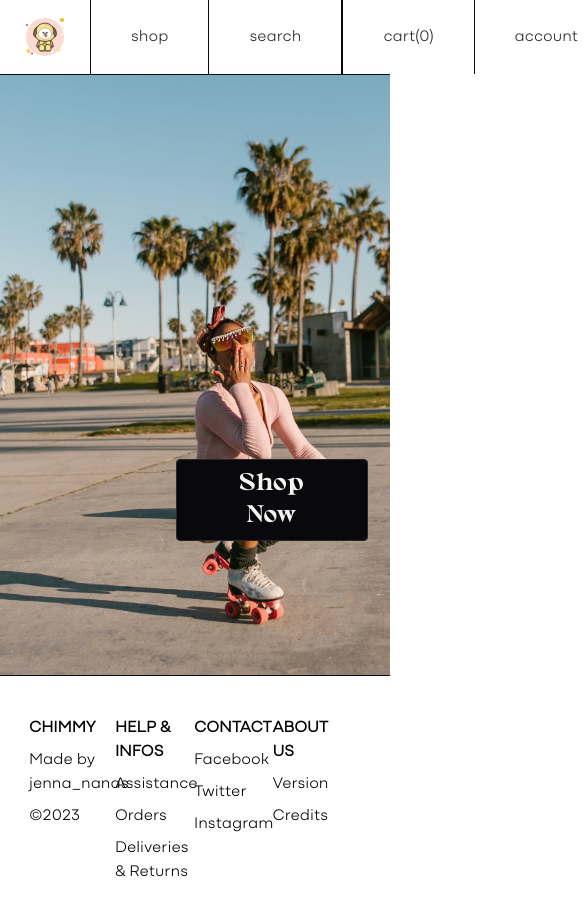
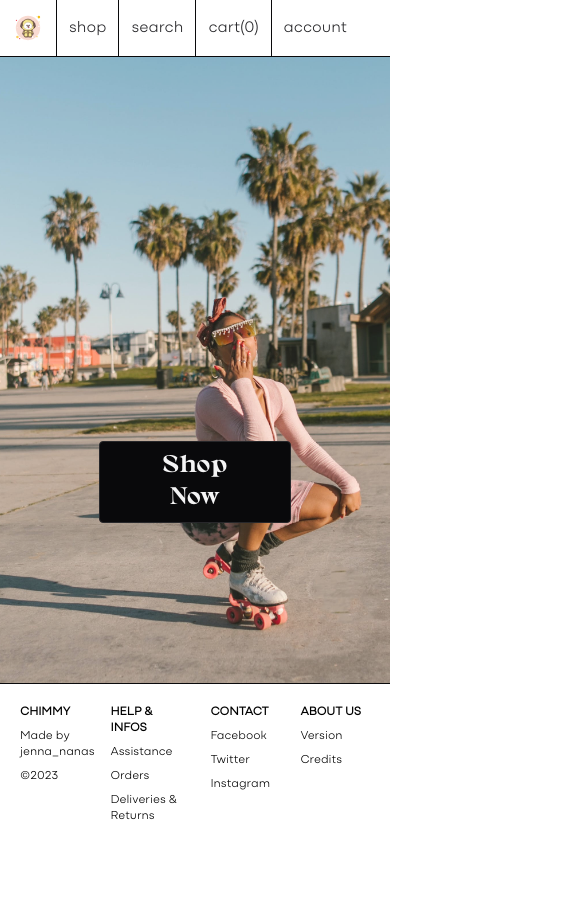
Before and after one commit to jennananas/chimmyShop, a React (Vite) app: page / in a window 390 px wide. Shown: the top 899 px of the page, 585 px wide, since content can reach past the window. After the commit the page ends 844 px from the top, so only its background shows below. Built offline with nearby package versions, Linux system fonts and the light colour scheme.

Commit message:
header footer home responsive

```diff
--- a/src/components/Footer/Footer.tsx
+++ b/src/components/Footer/Footer.tsx
@@ -14,20 +14,21 @@ export default function Footer() {
     return (
         <div className="
         border-t-[1px] border-zinc-950
-        w-full h-56
-        grid grid-cols-4
+        w-full md:h-56
+        grid grid-cols-4 gap-3
         justify-items-center
-        p-10
+        p-5 md:p-10
+
         ">
             <div className="flex flex-col gap-2">
-                <h2 className="uppercase font-bold">Chimmy</h2>
-                <p>Made by jenna_nanas</p>
-                <p>©2023</p>
+                <h2 className="uppercase font-bold text-xs md:text-lg">Chimmy</h2>
+                <p className="text-xs md:text-lg">Made by jenna_nanas</p>
+                <p className="text-xs md:text-lg">©2023</p>
             </div>
             {footerContent.map((section, index) => (
                 <div key={index} className="flex flex-col gap-2">
-                    <h2 className="uppercase font-bold">{section.sectionName}</h2>
-                    <ul className="flex flex-col gap-2">
+                    <h2 className="uppercase font-bold text-xs md:text-lg">{section.sectionName}</h2>
+                    <ul className="flex flex-col gap-2 text-xs  md:text-lg">
                         {section.sectionContent.map((title, index) => (
                             <li key={index} className="hover:text-zinc-500 hover:cursor-pointer">
                                 {title === "Crédits" ? (
--- a/src/components/Header/Header.tsx
+++ b/src/components/Header/Header.tsx
@@ -26,16 +26,16 @@ export default function Header() {
 
 
     return (
-        <div className="flex justify-between border-b-[1px] border-zinc-950">
+        <div className="flex md:justify-between border-b-[1px] border-zinc-950">
             <div id="left-content" className="flex">
-                <Link to="/" className="border-r-[1px] border-zinc-950 px-5 py-3" onClick={() => setSelectedItem("")}>
-                    <LogoIcon size="50px" />
+                <Link to="/" className="md:border-r-[1px] border-zinc-950 md:px-5 md:py-3 p-3" onClick={() => setSelectedItem("")}>
+                    <LogoIcon className="w-[32px] md:w-[50px]" />
                 </Link>
                 {menuItemsLeft.map((item) => (
                     <Link
                         to={item.path}
                         key={item.key}
-                        className={`border-r-[1px] border-zinc-950
+                        className={` border-zinc-950 border-l-[1px] md:border-r-[1px] md:border-l-0
                         ${selectedItem === item.text ? 'bg-zinc-800 text-zinc-50' : 'bg-zinc-0 text-zinc-800'}`}
                         onClick={() => handleItemClick(item)}
                     >
@@ -44,10 +44,11 @@ export default function Header() {
                 ))}
             </div>
             {selectedItem === "search" && (
-                <div className="items-center flex">
+                <div className="items-center lg:flex hidden">
                     <SearchBar />
                 </div>
             )}
+
 
             <div id="right-content" className="flex">
                 {menuItemsRight.map((item) => (
--- a/src/components/Header/HeaderItem.tsx
+++ b/src/components/Header/HeaderItem.tsx
@@ -12,7 +12,7 @@ export default function HeaderItem({ textContent, onClick }: HeaderItemProps) {
 
     return (
         <span className={`
-        px-10 py-3
+        md:px-10 md:py-3 p-3
         flex items-center
         grow
         cursor-pointer
@@ -20,8 +20,9 @@ export default function HeaderItem({ textContent, onClick }: HeaderItemProps) {
         `}
             onClick={onClick}>
             <p className="
-            hover:underline
-            hover:underline-offset-8
+            md:hover:underline
+            md:hover:underline-offset-8
+
             "
             >{textContent}</p>
         </span>
--- a/src/icons/LogoIcon.tsx
+++ b/src/icons/LogoIcon.tsx
@@ -1,9 +1,9 @@
 interface LogoIconProps {
-    size: string;
+    className: string;
 }
-export default function LogoIcon({ size }: LogoIconProps) {
+export default function LogoIcon({ className }: LogoIconProps) {
     return (
-        <svg xmlns="http://www.w3.org/2000/svg" viewBox="0 0 100 100" width={size}>
+        <svg xmlns="http://www.w3.org/2000/svg" viewBox="0 0 100 100" className={className}>
             <circle cx="78" cy="14" r="1" fill="#f1bc19" />
             <circle cx="50" cy="50" r="38" fill="#f9dbd2" />
             <circle cx="84" cy="16" r="4" fill="#f1bc19" />
--- a/src/pages/Home.tsx
+++ b/src/pages/Home.tsx
@@ -6,17 +6,12 @@ import { Link } from "react-router-dom"
 export default function Home() {
 
     return (
-        <div>
+        <div className="w-100 h-screen flex flex-col">
             <Header />
 
-            <div className="relative h-[600px] w-full">
-                <img src="src/assets/images/cover1.jpg" className="absolute w-full h-full object-cover opacity-100" alt="" />
-
-                {/* <div className="absolute inset-y-8 inset-x-[45%] text-zinc-50 text-xl  flex flex-wrap w-[300px]">
-                    <h1 className="uppercase">Lorem ipsum dolor sit amet, <span className="font-heading text-zinc-950 text-3xl">consectetuer</span> adipiscing elit. Aenean commodo ligula eget <span className="font-heading text-zinc-950 text-3xl">dolor.</span> </h1>
-                </div> */}
-
-                <div className="absolute inset-x-[45%] inset-y-96">
+            <div className="relative grow">
+                <img src="src/assets/images/cover1.jpg" className="absolute w-full h-full object-cover opacity-90" alt="" />
+                <div className="absolute md:inset-x-[45%] md:inset-y-96 inset-x-[20%] inset-y-96 ">
                     <div className="text-center">
                         <Link to="/shop">
                             <ShopBtn textContent='Shop Now' />
```
